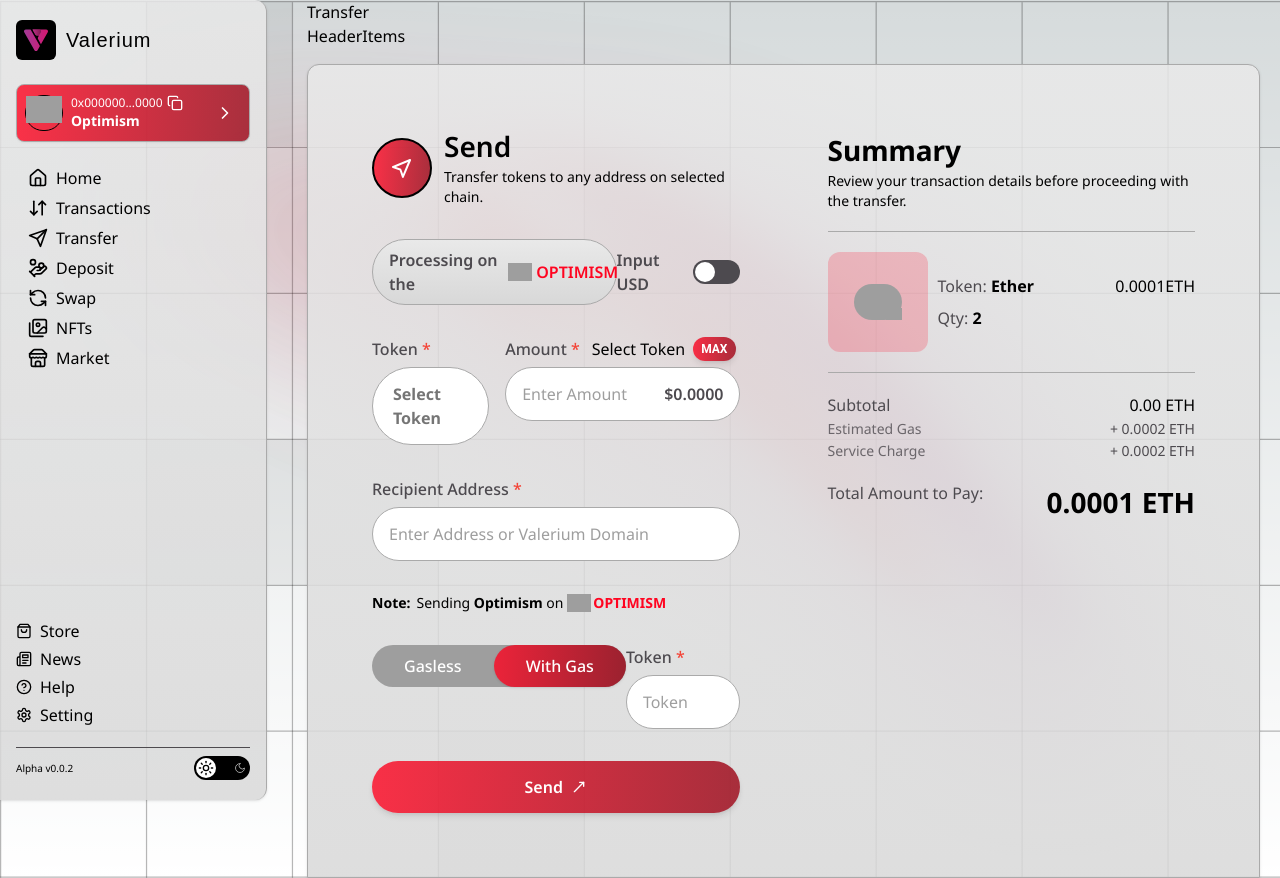
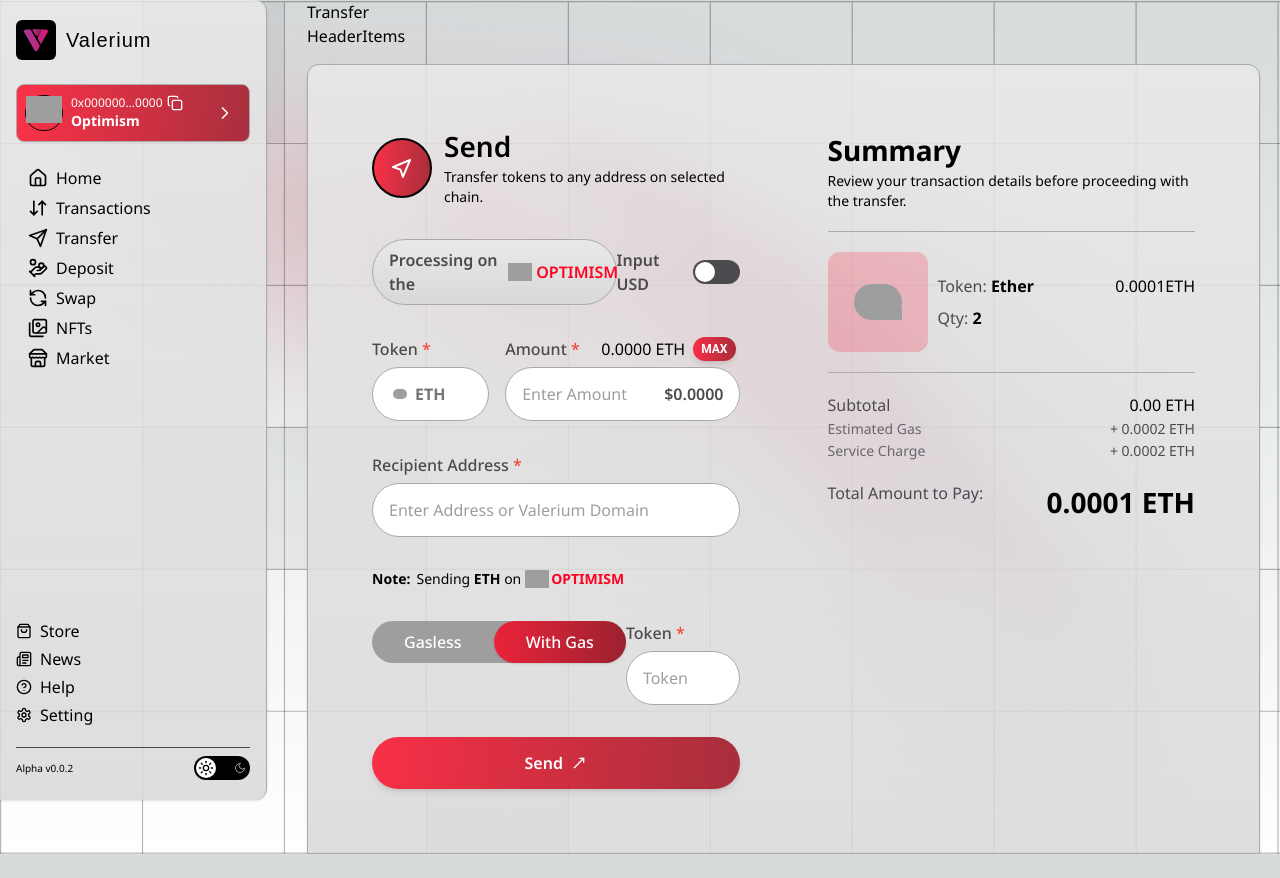
Before and after one commit to AnoyRC/valerium_main, a Next.js app: page /transfer in a window 1280 px wide. After the commit the page ends 854 px from the top, so only its background shows below. Built offline with nearby package versions, Linux system fonts and the light colour scheme; grey boxes are pictures that could not be loaded; a web font is replaced by a local one.

Commit message:
finalized amount ,selector and toggle section

```diff
--- a/components/layout/dashboard/Wallet/actionSection/ActionNote.js
+++ b/components/layout/dashboard/Wallet/actionSection/ActionNote.js
@@ -1,12 +1,12 @@
 import Image from "next/image";
 
-const ActionNote = ({ chainName, style }) => {
+const ActionNote = ({ chainName, style, token }) => {
   return (
     <div className="flex items-center text-sm">
       <span className="mr-1.5 font-bold text-black">Note:</span>
 
       <p>
-        Sending <span className="font-bold">{chainName}</span> on
+        Sending <span className="font-bold">{token ? token.name : "ETH"}</span> on
       </p>
 
       <p className="ml-1 flex items-center gap-0.5">
--- a/components/layout/dashboard/transfer/TransferAction.js
+++ b/components/layout/dashboard/transfer/TransferAction.js
@@ -28,7 +28,7 @@
   setPayWith,
 }) => {
   const { chainName, style } = useSelector((state) => state.chain.currentChain);
-
+  const [selectedToken, ,] = useSelector((state) => state.selector.token);
   const handleClick = () => {
     console.log("Send button clicked");
   };
@@ -59,7 +59,7 @@
         usdToggle={usdToggle}
       />
 
-      <ActionNote chainName={chainName} style={style} />
+      <ActionNote chainName={chainName} style={style} token={selectedToken} />
       <GaslessToggle
         style={style}
         activeTab={activeTab}
--- a/components/layout/dashboard/transfer/TransferInput.js
+++ b/components/layout/dashboard/transfer/TransferInput.js
@@ -20,11 +20,18 @@
   const [selectedToken, ,] = useSelector((state) => state.selector.token);
   const tokenBalanceData = useSelector((state) => state.user.tokenBalanceData);
   const currentBalanceData = useSelector((state) => state.user.currentBalanceData);
+  const currentConversionData = useSelector((state) => state.user.currentConversionData);
+  const tokenConversionData = useSelector((state) => state.user.tokenConversionData);
 
-  const currentToken = selectedToken && tokenBalanceData && tokenBalanceData.find((token) => token.address === selectedToken.address)
-
+  const currentToken = selectedToken && tokenBalanceData && tokenBalanceData.find((token) => token.address === selectedToken.address);
   const token = currentToken ?
     currentToken.balance / 10 ** currentToken.decimals : "0.00";
+
+  const currentTokenConversion = selectedToken ? selectedToken.address ? tokenConversionData ? 1 /
+    tokenConversionData.find((token) => token.address === selectedToken.address).usdValue || 1
+    : 0 : currentConversionData : 0
+
+  console.log(token / Number(currentTokenConversion))
 
   return (
     <>
@@ -44,8 +51,8 @@
           <div className="absolute right-0 top-0 flex gap-2 mr-1">
             <p>{
               selectedToken ? selectedToken.address ?
-                formatAmount(token)
-                : formatAmount(currentBalanceData / 10 ** 18) : "Select Token"
+                formatAmount(token) + " " + selectedToken.name
+                : formatAmount(currentBalanceData / 10 ** 18) + " " + selectedToken.name : "Select Token"
             }</p>
 
             <Button
@@ -56,7 +63,9 @@
               }}
               onClick={() => {
                 if (selectedToken) {
-                  setAmount(selectedToken.address ? token : currentBalanceData / 10 ** 18)
+                  setAmount(usdToggle ?
+                    selectedToken.address ? (token * Number(currentTokenConversion)).toString() : (currentBalanceData / 10 ** 18 * Number(currentTokenConversion)).toString()
+                    : selectedToken.address ? token.toString() : (currentBalanceData / 10 ** 18).toString())
                 }
               }}
             >
@@ -76,10 +85,20 @@
               <span className="absolute right-4 top-1/2 -translate-y-1/2 text-base font-semibold text-text-gray">
                 <span className="">{usdToggle ? "" : "$"}</span>
                 {
-                  usdToggle ? formatAmount(amount) : formatAmount(amount)
+                  usdToggle ?
+                    formatAmount(amount / Number(currentTokenConversion)) : formatAmount(amount * Number(currentTokenConversion))
                 }
                 <span className="">{usdToggle ? " " + selectedToken.name : ""} </span>
               </span>
+            }
+            isValid={
+              !usdToggle ?
+                selectedToken ? selectedToken.address ?
+                  amount <= token : amount <= currentBalanceData / 10 ** 18 : "0.00"
+                :
+                selectedToken ? selectedToken.address ?
+                  amount <= token * Number(currentTokenConversion) : amount <= currentBalanceData / 10 ** 18 * Number(currentConversionData) : "0.00"
+
             }
           />
         </div>
--- a/components/ui/input/ValeriumInput.js
+++ b/components/ui/input/ValeriumInput.js
@@ -12,6 +12,7 @@
   placeholder,
   required = false,
   width,
+  isValid = true,
 }) => {
   return (
     <div
@@ -39,6 +40,9 @@
           placeholder={placeholder}
           className={`w-full text-ellipsis rounded-full border border-border-light bg-white px-4 py-3.5 text-base text-black outline-none placeholder:text-text-light-gray focus:border-gray-300 ${readOnly && "cursor-not-allowed"
             }`}
+          style={{
+            color: isValid ? "black" : "red",
+          }}
         />
 
         {icon}
--- a/redux/slice/selectorSlice.js
+++ b/redux/slice/selectorSlice.js
@@ -4,7 +4,11 @@
   name: "selector",
 
   initialState: {
-    token: [null,null,null],
+    token: [{
+      name: "ETH",
+      logo: "/eth-logo.svg",
+      address: null
+    }, null, null],
     drawerChain: 1891,
     tokenDrawer: false,
     tokenIndex: 0,
```
